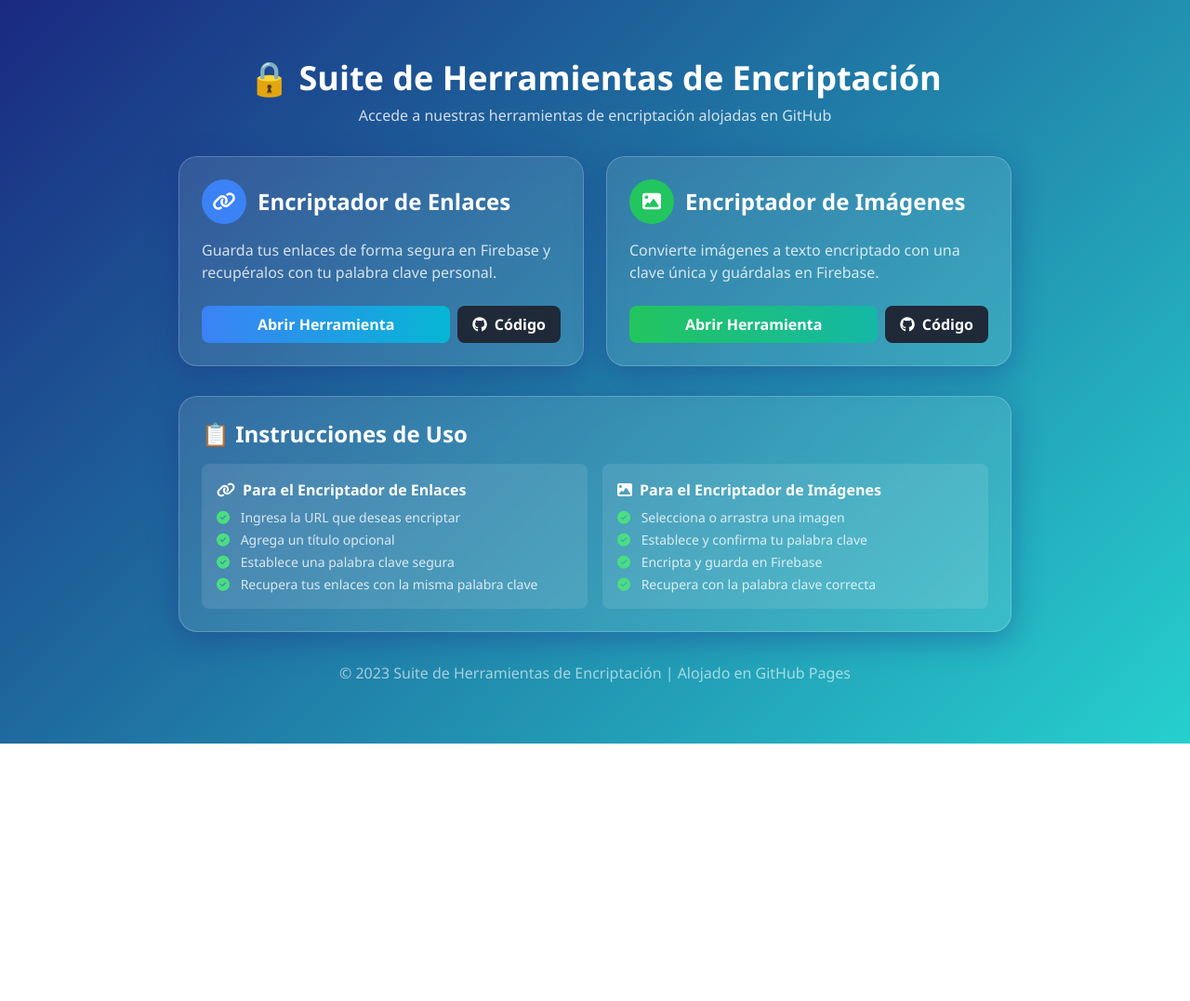
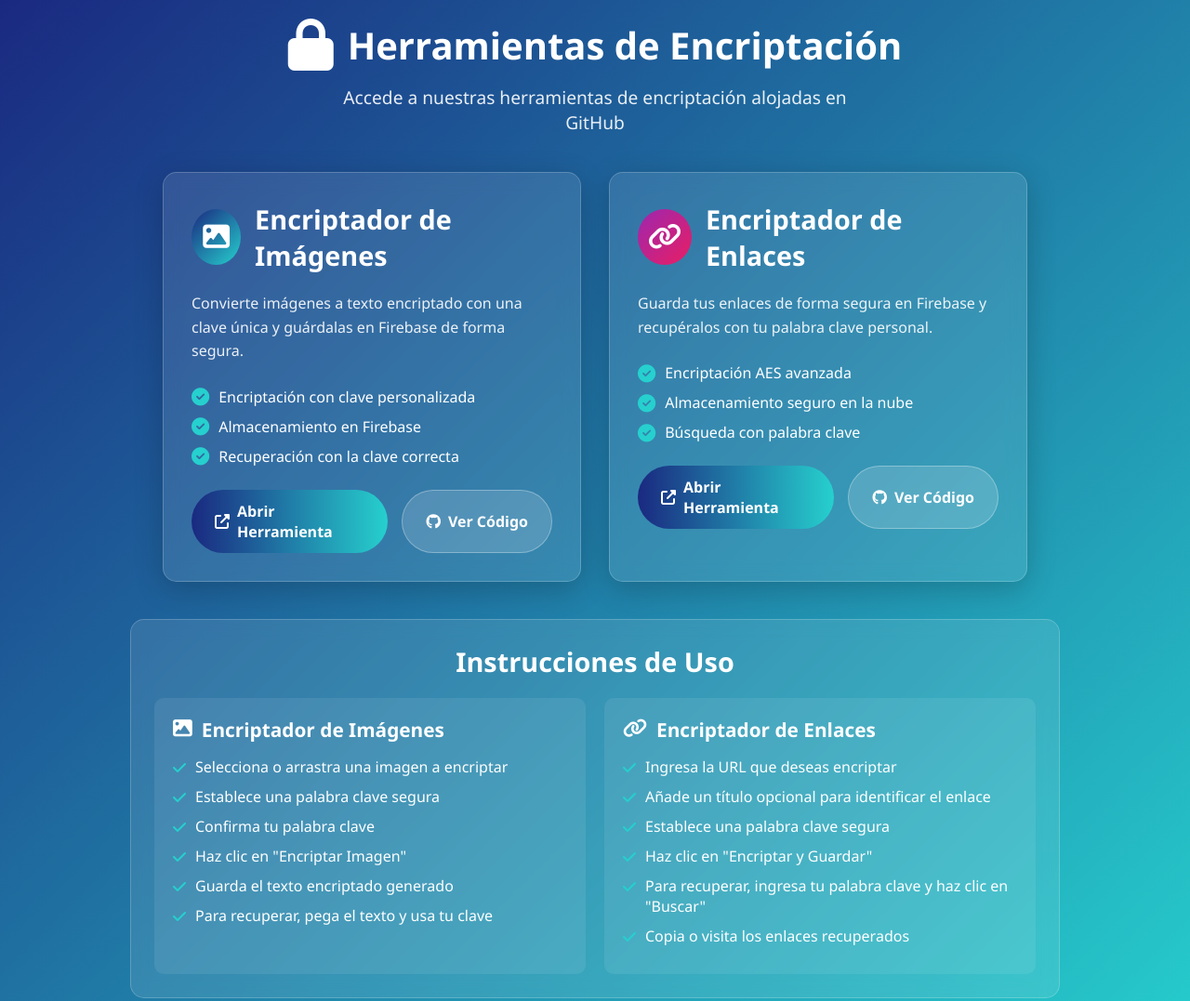
Before and after one commit to DOKO0000/herramientas, a plain HTML site: page index.html in a window 1280 px wide. Shown: the top 1077 px of the page at 93% size. Before the commit the page ends 800 px from the top, so only its background shows below. Drawn offline with nearby package versions, Linux system fonts and the light colour scheme.

Commit message:
index.html

```diff
--- a/index.html
+++ b/index.html
@@ -4,122 +4,364 @@
     <meta charset="UTF-8">
     <meta name="viewport" content="width=device-width, initial-scale=1.0">
     <title>Herramientas de Encriptación</title>
-  <script src="https://cdn.tailwindcss.com"></script>
     <link rel="stylesheet" href="https://cdnjs.cloudflare.com/ajax/libs/font-awesome/6.4.0/css/all.min.css">
     <style>
+        * {
+            margin: 0;
+            padding: 0;
+            box-sizing: border-box;
+            font-family: 'Segoe UI', Tahoma, Geneva, Verdana, sans-serif;
+        }
+
         body {
             background: linear-gradient(135deg, #1a2980, #26d0ce);
             min-height: 100vh;
-      font-family: 'Segoe UI', Tahoma, Geneva, Verdana, sans-serif;
+            display: flex;
+            flex-direction: column;
+            align-items: center;
+            padding: 20px;
+            color: #fff;
         }
-    .glass-effect {
+
+        .header {
+            text-align: center;
+            margin-bottom: 40px;
+            width: 100%;
+            max-width: 800px;
+        }
+
+        .logo {
+            display: flex;
+            align-items: center;
+            justify-content: center;
+            gap: 15px;
+            margin-bottom: 15px;
+        }
+
+        .logo i {
+            font-size: 3.5rem;
+            color: #fff;
+        }
+
+        .logo h1 {
+            font-size: 2.5rem;
+            font-weight: 800;
+        }
+
+        .subtitle {
+            font-size: 1.2rem;
+            opacity: 0.9;
+            max-width: 600px;
+            margin: 0 auto;
+        }
+
+        .tools-container {
+            display: flex;
+            flex-wrap: wrap;
+            justify-content: center;
+            gap: 30px;
+            width: 100%;
+            max-width: 1000px;
+        }
+
+        .tool-card {
             background: rgba(255, 255, 255, 0.1);
             backdrop-filter: blur(10px);
-      border-radius: 20px;
+            border-radius: 15px;
+            padding: 30px;
+            width: 100%;
+            max-width: 450px;
+            box-shadow: 0 8px 32px rgba(0, 0, 0, 0.2);
             border: 1px solid rgba(255, 255, 255, 0.2);
-      box-shadow: 0 8px 32px 0 rgba(31, 38, 135, 0.37);
+            transition: transform 0.3s, box-shadow 0.3s;
         }
-    .tool-card {
-      transition: all 0.3s ease;
-    }
+
         .tool-card:hover {
             transform: translateY(-5px);
             box-shadow: 0 12px 20px rgba(0, 0, 0, 0.3);
         }
-    .github-btn {
-      transition: all 0.2s ease;
+
+        .tool-header {
+            display: flex;
+            align-items: center;
+            margin-bottom: 20px;
         }
-    .github-btn:hover {
-      transform: scale(1.05);
+
+        .tool-icon {
+            width: 60px;
+            height: 60px;
+            border-radius: 50%;
+            display: flex;
+            align-items: center;
+            justify-content: center;
+            margin-right: 15px;
+            font-size: 1.8rem;
+        }
+
+        .img-encryptor .tool-icon {
+            background: linear-gradient(135deg, #1a2980, #26d0ce);
+        }
+
+        .link-encryptor .tool-icon {
+            background: linear-gradient(135deg, #9C27B0, #E91E63);
+        }
+
+        .tool-title {
+            font-size: 1.8rem;
+            font-weight: 700;
+        }
+
+        .tool-description {
+            margin-bottom: 25px;
+            line-height: 1.6;
+            opacity: 0.9;
+        }
+
+        .features {
+            margin-bottom: 25px;
+        }
+
+        .feature {
+            display: flex;
+            align-items: center;
+            margin-bottom: 10px;
+        }
+
+        .feature i {
+            color: #26d0ce;
+            margin-right: 10px;
+            font-size: 1.2rem;
+        }
+
+        .btn-container {
+            display: flex;
+            gap: 15px;
+            flex-wrap: wrap;
+        }
+
+        .btn {
+            display: inline-flex;
+            align-items: center;
+            justify-content: center;
+            padding: 12px 25px;
+            border-radius: 50px;
+            text-decoration: none;
+            font-weight: 600;
+            transition: all 0.3s;
+            gap: 8px;
+        }
+
+        .btn-primary {
+            background: linear-gradient(90deg, #1a2980, #26d0ce);
+            color: white;
+            flex: 1;
+        }
+
+        .btn-primary:hover {
+            transform: translateY(-3px);
+            box-shadow: 0 7px 14px rgba(0, 0, 0, 0.2);
+        }
+
+        .btn-secondary {
+            background: rgba(255, 255, 255, 0.15);
+            color: white;
+            border: 1px solid rgba(255, 255, 255, 0.3);
+        }
+
+        .btn-secondary:hover {
+            background: rgba(255, 255, 255, 0.25);
+        }
+
+        .instructions {
+            background: rgba(255, 255, 255, 0.1);
+            border-radius: 15px;
+            padding: 25px;
+            margin-top: 40px;
+            width: 100%;
+            max-width: 1000px;
+            backdrop-filter: blur(10px);
+            border: 1px solid rgba(255, 255, 255, 0.2);
+        }
+
+        .instructions h2 {
+            font-size: 1.8rem;
+            margin-bottom: 20px;
+            text-align: center;
+        }
+
+        .instructions-container {
+            display: flex;
+            flex-wrap: wrap;
+            gap: 20px;
+        }
+
+        .instruction-card {
+            flex: 1;
+            min-width: 300px;
+            background: rgba(255, 255, 255, 0.08);
+            padding: 20px;
+            border-radius: 10px;
+        }
+
+        .instruction-card h3 {
+            display: flex;
+            align-items: center;
+            gap: 10px;
+            margin-bottom: 15px;
+            font-size: 1.3rem;
+        }
+
+        .instruction-card ul {
+            list-style-type: none;
+        }
+
+        .instruction-card li {
+            margin-bottom: 10px;
+            display: flex;
+            align-items: flex-start;
+            gap: 10px;
+        }
+
+        .instruction-card li i {
+            color: #26d0ce;
+            margin-top: 4px;
+        }
+
+        footer {
+            margin-top: 40px;
+            text-align: center;
+            opacity: 0.8;
+            font-size: 0.9rem;
+        }
+
+        @media (max-width: 768px) {
+            .tools-container {
+                flex-direction: column;
+                align-items: center;
+            }
+
+            .tool-card {
+                width: 100%;
+            }
+
+            .btn-container {
+                flex-direction: column;
+            }
         }
     </style>
 </head>
-<body class="min-h-screen flex items-center justify-center p-4">
-  <div class="w-full max-w-4xl mx-auto">
-    <div class="text-center mb-8">
-      <h1 class="text-4xl font-bold text-white mb-2">🔒 Suite de Herramientas de Encriptación</h1>
-      <p class="text-white opacity-80">Accede a nuestras herramientas de encriptación alojadas en GitHub</p>
+<body>
+    <div class="header">
+        <div class="logo">
+            <i class="fas fa-lock"></i>
+            <h1>Herramientas de Encriptación</h1>
+        </div>
+        <p class="subtitle">Accede a nuestras herramientas de encriptación alojadas en GitHub</p>
     </div>
 
-    <div class="grid grid-cols-1 md:grid-cols-2 gap-6">
-      <!-- Tarjeta para Encriptador de Enlaces -->
-      <div class="tool-card glass-effect p-6">
-        <div class="flex items-center mb-4">
-          <div class="w-12 h-12 rounded-full bg-blue-500 flex items-center justify-center mr-3">
-            <i class="fas fa-link text-white text-xl"></i>
+    <div class="tools-container">
+        <!-- Encriptador de Imágenes -->
+        <div class="tool-card img-encryptor">
+            <div class="tool-header">
+                <div class="tool-icon">
+                    <i class="fas fa-image"></i>
                 </div>
-          <h2 class="text-2xl font-semibold text-white">Encriptador de Enlaces</h2>
+                <h2 class="tool-title">Encriptador de Imágenes</h2>
             </div>
-        <p class="text-white/80 mb-6">
-          Guarda tus enlaces de forma segura en Firebase y recupéralos con tu palabra clave personal.
+            <p class="tool-description">
+                Convierte imágenes a texto encriptado con una clave única y guárdalas en Firebase de forma segura.
             </p>
-        <div class="flex flex-wrap gap-2">
-          <a href="https://DOKO0000.github.io/herramientas/enlases.html"
-             class="flex-1 bg-gradient-to-r from-blue-500 to-cyan-500 text-white py-2 px-4 rounded-lg font-semibold text-center hover:from-blue-600 hover:to-cyan-600 transition-all duration-200">
-            Abrir Herramienta
+            <div class="features">
+                <div class="feature">
+                    <i class="fas fa-check-circle"></i>
+                    <span>Encriptación con clave personalizada</span>
+                </div>
+                <div class="feature">
+                    <i class="fas fa-check-circle"></i>
+                    <span>Almacenamiento en Firebase</span>
+                </div>
+                <div class="feature">
+                    <i class="fas fa-check-circle"></i>
+                    <span>Recuperación con la clave correcta</span>
+                </div>
+            </div>
+            <div class="btn-container">
+                <a href="ENCRIPTAR%20IMG.html" class="btn btn-primary">
+                    <i class="fas fa-external-link-alt"></i> Abrir Herramienta
                 </a>
-          <a href="https://github.com/DOKO0000/herramientas/blob/main/enlases.html"
-             class="github-btn bg-gray-800 text-white py-2 px-4 rounded-lg font-semibold flex items-center justify-center hover:bg-gray-900 transition-all duration-200">
-            <i class="fab fa-github mr-2"></i> Código
+                <a href="https://github.com/DOKO0000/herramientas/blob/main/ENCRIPTAR%20IMG.html" class="btn btn-secondary">
+                    <i class="fab fa-github"></i> Ver Código
                 </a>
             </div>
         </div>
 
-      <!-- Tarjeta para Encriptador de Imágenes -->
-      <div class="tool-card glass-effect p-6">
-        <div class="flex items-center mb-4">
-          <div class="w-12 h-12 rounded-full bg-green-500 flex items-center justify-center mr-3">
-            <i class="fas fa-image text-white text-xl"></i>
+        <!-- Encriptador de Enlaces -->
+        <div class="tool-card link-encryptor">
+            <div class="tool-header">
+                <div class="tool-icon">
+                    <i class="fas fa-link"></i>
                 </div>
-          <h2 class="text-2xl font-semibold text-white">Encriptador de Imágenes</h2>
+                <h2 class="tool-title">Encriptador de Enlaces</h2>
             </div>
-        <p class="text-white/80 mb-6">
-          Convierte imágenes a texto encriptado con una clave única y guárdalas en Firebase.
+            <p class="tool-description">
+                Guarda tus enlaces de forma segura en Firebase y recupéralos con tu palabra clave personal.
             </p>
-        <div class="flex flex-wrap gap-2">
-          <a href="https://DOKO0000.github.io/herramientas/ENCRIPTAR%20IMG.html"
-             class="flex-1 bg-gradient-to-r from-green-500 to-teal-500 text-white py-2 px-4 rounded-lg font-semibold text-center hover:from-green-600 hover:to-teal-600 transition-all duration-200">
-            Abrir Herramienta
+            <div class="features">
+                <div class="feature">
+                    <i class="fas fa-check-circle"></i>
+                    <span>Encriptación AES avanzada</span>
+                </div>
+                <div class="feature">
+                    <i class="fas fa-check-circle"></i>
+                    <span>Almacenamiento seguro en la nube</span>
+                </div>
+                <div class="feature">
+                    <i class="fas fa-check-circle"></i>
+                    <span>Búsqueda con palabra clave</span>
+                </div>
+            </div>
+            <div class="btn-container">
+                <a href="enlases.html" class="btn btn-primary">
+                    <i class="fas fa-external-link-alt"></i> Abrir Herramienta
                 </a>
-          <a href="https://github.com/DOKO0000/herramientas/blob/main/ENCRIPTAR%20IMG.html"
-             class="github-btn bg-gray-800 text-white py-2 px-4 rounded-lg font-semibold flex items-center justify-center hover:bg-gray-900 transition-all duration-200">
-            <i class="fab fa-github mr-2"></i> Código
+                <a href="https://github.com/DOKO0000/herramientas/blob/main/enlases.html" class="btn btn-secondary">
+                    <i class="fab fa-github"></i> Ver Código
                 </a>
             </div>
         </div>
     </div>
 
-    <div class="glass-effect p-6 mt-8">
-      <h2 class="text-2xl font-semibold text-white mb-4">📋 Instrucciones de Uso</h2>
-      <div class="grid grid-cols-1 md:grid-cols-2 gap-4">
-        <div class="bg-white/10 p-4 rounded-lg">
-          <h3 class="text-white font-semibold mb-2 flex items-center">
-            <i class="fas fa-link mr-2"></i> Para el Encriptador de Enlaces
-          </h3>
-          <ul class="text-white/80 text-sm space-y-1">
-            <li><i class="fas fa-check-circle mr-2 text-green-400"></i> Ingresa la URL que deseas encriptar</li>
-            <li><i class="fas fa-check-circle mr-2 text-green-400"></i> Agrega un título opcional</li>
-            <li><i class="fas fa-check-circle mr-2 text-green-400"></i> Establece una palabra clave segura</li>
-            <li><i class="fas fa-check-circle mr-2 text-green-400"></i> Recupera tus enlaces con la misma palabra clave</li>
+    <div class="instructions">
+        <h2>Instrucciones de Uso</h2>
+        <div class="instructions-container">
+            <div class="instruction-card">
+                <h3><i class="fas fa-image"></i> Encriptador de Imágenes</h3>
+                <ul>
+                    <li><i class="fas fa-check"></i> Selecciona o arrastra una imagen a encriptar</li>
+                    <li><i class="fas fa-check"></i> Establece una palabra clave segura</li>
+                    <li><i class="fas fa-check"></i> Confirma tu palabra clave</li>
+                    <li><i class="fas fa-check"></i> Haz clic en "Encriptar Imagen"</li>
+                    <li><i class="fas fa-check"></i> Guarda el texto encriptado generado</li>
+                    <li><i class="fas fa-check"></i> Para recuperar, pega el texto y usa tu clave</li>
                 </ul>
             </div>
-        <div class="bg-white/10 p-4 rounded-lg">
-          <h3 class="text-white font-semibold mb-2 flex items-center">
-            <i class="fas fa-image mr-2"></i> Para el Encriptador de Imágenes
-          </h3>
-          <ul class="text-white/80 text-sm space-y-1">
-            <li><i class="fas fa-check-circle mr-2 text-green-400"></i> Selecciona o arrastra una imagen</li>
-            <li><i class="fas fa-check-circle mr-2 text-green-400"></i> Establece y confirma tu palabra clave</li>
-            <li><i class="fas fa-check-circle mr-2 text-green-400"></i> Encripta y guarda en Firebase</li>
-            <li><i class="fas fa-check-circle mr-2 text-green-400"></i> Recupera con la palabra clave correcta</li>
+            <div class="instruction-card">
+                <h3><i class="fas fa-link"></i> Encriptador de Enlaces</h3>
+                <ul>
+                    <li><i class="fas fa-check"></i> Ingresa la URL que deseas encriptar</li>
+                    <li><i class="fas fa-check"></i> Añade un título opcional para identificar el enlace</li>
+                    <li><i class="fas fa-check"></i> Establece una palabra clave segura</li>
+                    <li><i class="fas fa-check"></i> Haz clic en "Encriptar y Guardar"</li>
+                    <li><i class="fas fa-check"></i> Para recuperar, ingresa tu palabra clave y haz clic en "Buscar"</li>
+                    <li><i class="fas fa-check"></i> Copia o visita los enlaces recuperados</li>
                 </ul>
             </div>
         </div>
     </div>
 
-    <div class="text-center mt-8 text-white opacity-60">
-      <p>© 2023 Suite de Herramientas de Encriptación | Alojado en GitHub Pages</p>
-    </div>
-  </div>
+    <footer>
+        <p>© 2023 Herramientas de Encriptación | Alojado en GitHub Pages</p>
+        <p>Visita el repositorio: <a href="https://github.com/DOKO0000/herramientas" style="color: #fff;">https://github.com/DOKO0000/herramientas</a></p>
+    </footer>
 </body>
 </html>
```
Lines whose indentation alone changed are shown as unchanged.
